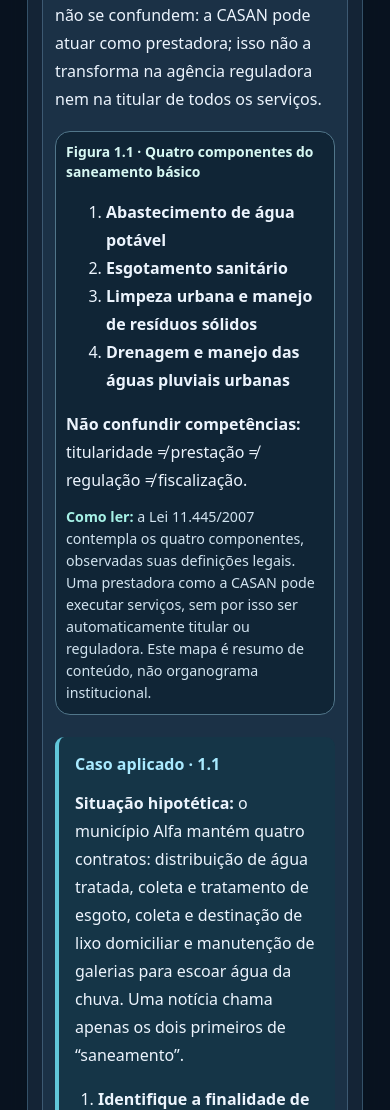
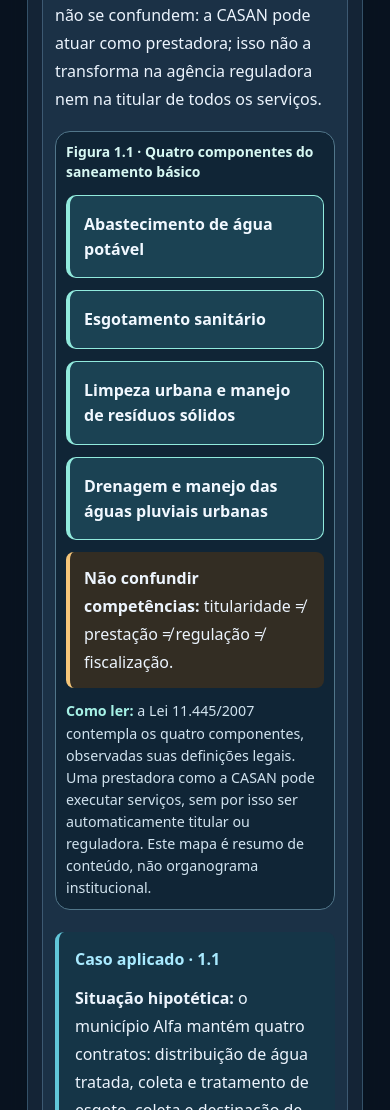
Before and after one commit to andrewmoreira02/concurso-estudos, a plain HTML site: page aulas/legislacao-casan-20-11.html in a window 390 px wide. Shown: the part 2240-3350 px from the top of the page. Drawn offline with Linux system fonts and the light colour scheme.

Commit message:
Estiliza os quatro eixos do saneamento em cartões verticais responsivos

```diff
--- a/assets/lesson-unified.css
+++ b/assets/lesson-unified.css
@@ -397,3 +397,10 @@
 .ce-lesson-page .ce-term-card p{margin:10px 0;line-height:1.65;color:#e2eaf4}
 .ce-lesson-page .ce-term-card strong,.ce-lesson-page .ce-term-card b{color:#f8dc95}
 @media(max-width:430px){.ce-lesson-page .ce-term-grid{grid-template-columns:minmax(0,1fr)}.ce-lesson-page .ce-term-card{padding:13px 14px}.ce-lesson-page .ce-term-kind{margin:5px 0 0;display:table}}
+
+/* Figura 1.1: representação semântica vertical, sem zoom nem rolagem lateral. */
+.ce-lesson-page .ce-visual-vertical{overflow:visible;min-width:0}
+.ce-lesson-page .ce-saneamento-eixos{display:grid;grid-template-columns:repeat(2,minmax(0,1fr));gap:12px;list-style:none;padding:0;margin:12px 0}
+.ce-lesson-page .ce-saneamento-eixos li{min-width:0;overflow-wrap:anywhere;padding:16px 14px;border:1px solid #91eadd;border-left:4px solid #91eadd;border-radius:10px;background:#1b4253;color:#f1f8ff;line-height:1.55}
+.ce-lesson-page .ce-roles-note{padding:12px 14px;border-left:4px solid #f4c579;background:#332d23;color:#fff0d4;border-radius:8px;overflow-wrap:anywhere}
+@media(max-width:650px){.ce-lesson-page .ce-saneamento-eixos{grid-template-columns:minmax(0,1fr)}}
```
